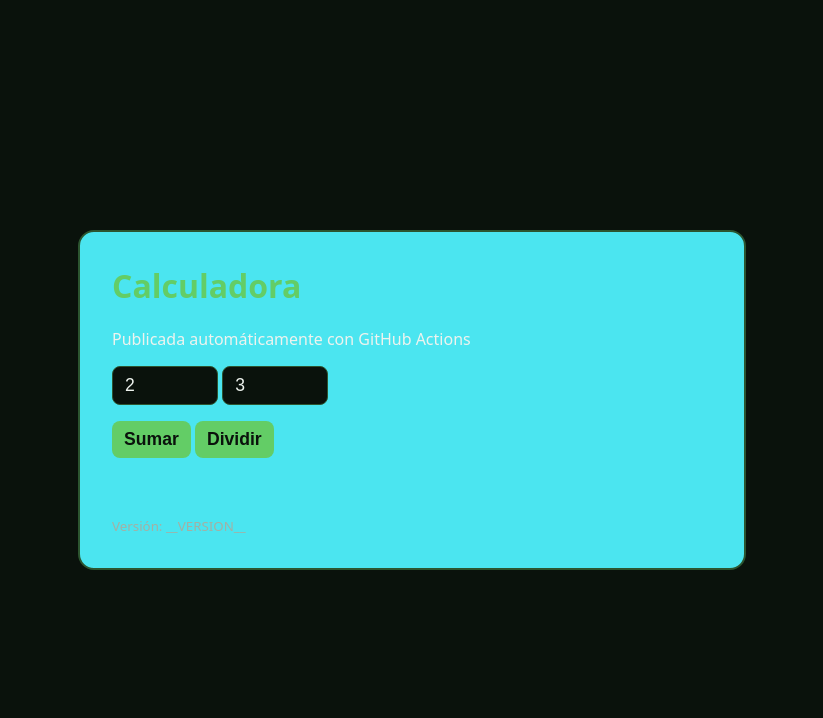
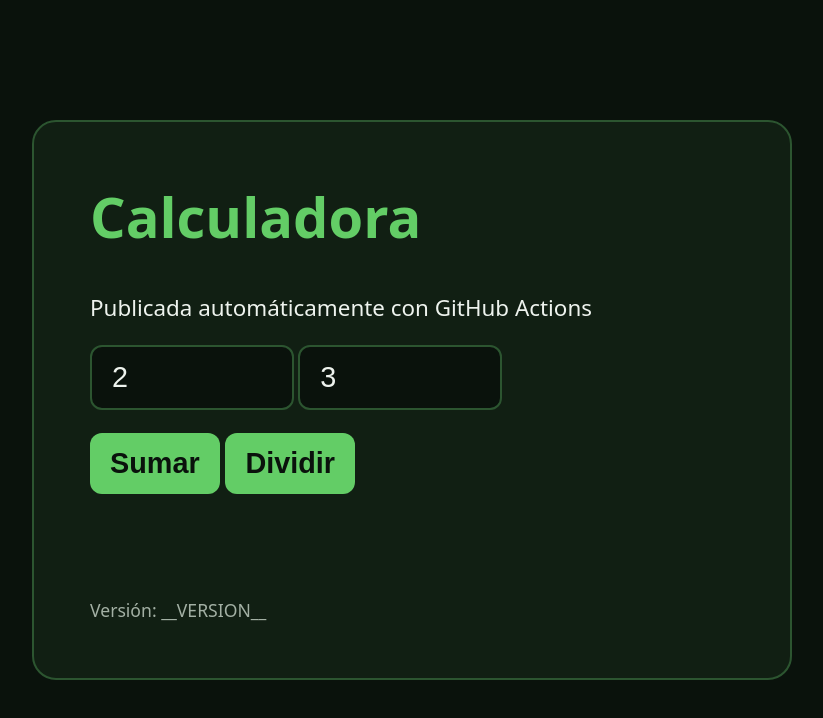
Before and after one commit to danielacastanomoreno/GitHubActions-Demo-Infra3, a website: page web/index.html in a window 1280 px wide. Shown: the whole page, without its empty margins (228-1051 px from the left). Drawn offline with Linux system fonts and the light colour scheme; files whose address does not match are found by name.

Commit message:
prueba en clase

```diff
--- a/web/index.html
+++ b/web/index.html
@@ -7,14 +7,15 @@
   <style>
     body { font-family: system-ui, sans-serif; background: #0a120c; color: #eef3ee;
            display: grid; place-items: center; min-height: 100vh; margin: 0; }
-    main { background: #4be5f0; border: 2px solid #2c5530; border-radius: 16px;
-           padding: 32px; width: min(600px, 90vw); }
-    h1 { color: #63cd66; margin-top: 0; }
-    input, button { font-size: 1.1rem; padding: 8px 12px; border-radius: 8px; }
-    input { width: 80px; background: #0a120c; color: #eef3ee; border: 1px solid #2c5530; }
+    main { background: #111f13; border: 2px solid #2c5530; border-radius: 24px;
+           padding: 56px; width: min(760px, 92vw); box-sizing: border-box; }
+    h1 { color: #63cd66; margin-top: 0; font-size: 3.5rem; }
+    p { font-size: 1.4rem; }
+    input, button { font-size: 1.8rem; padding: 14px 20px; border-radius: 12px; }
+    input { width: 160px; background: #0a120c; color: #eef3ee; border: 2px solid #2c5530; }
     button { background: #63cd66; color: #0a120c; border: none; font-weight: 700; cursor: pointer; }
-    #resultado { font-size: 2rem; margin-top: 16px; min-height: 2.5rem; }
-    small { color: #a3b0a4; }
+    #resultado { font-size: 4rem; font-weight: 700; color: #63cd66; margin-top: 24px; min-height: 5rem; }
+    small { color: #a3b0a4; font-size: 1.1rem; }
   </style>
 </head>
 <body>
```
